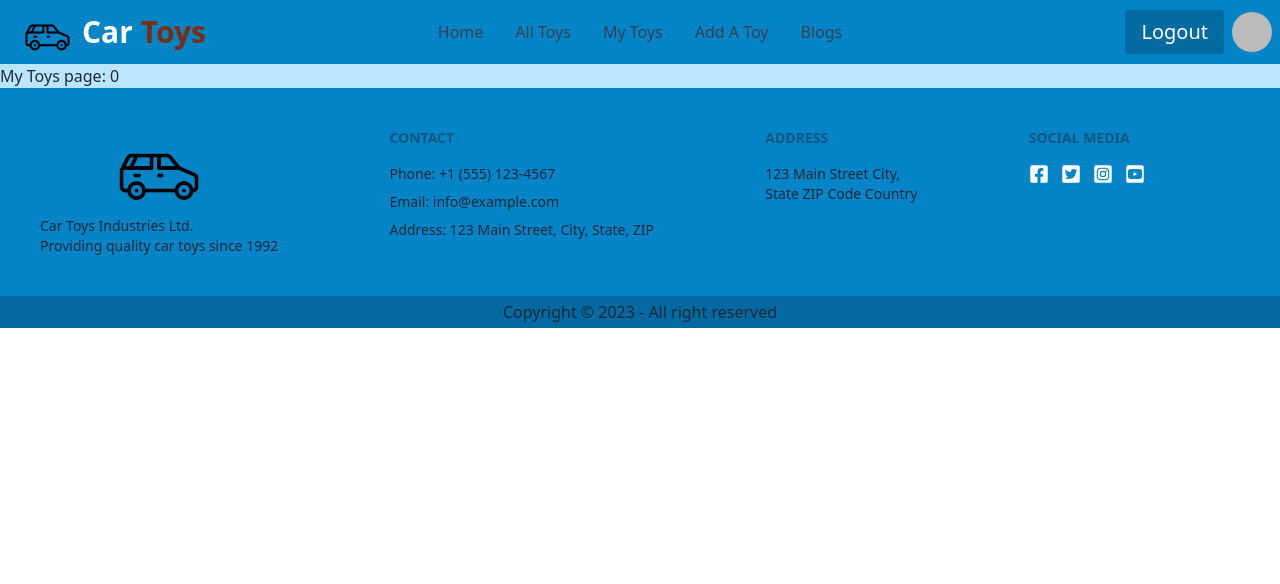
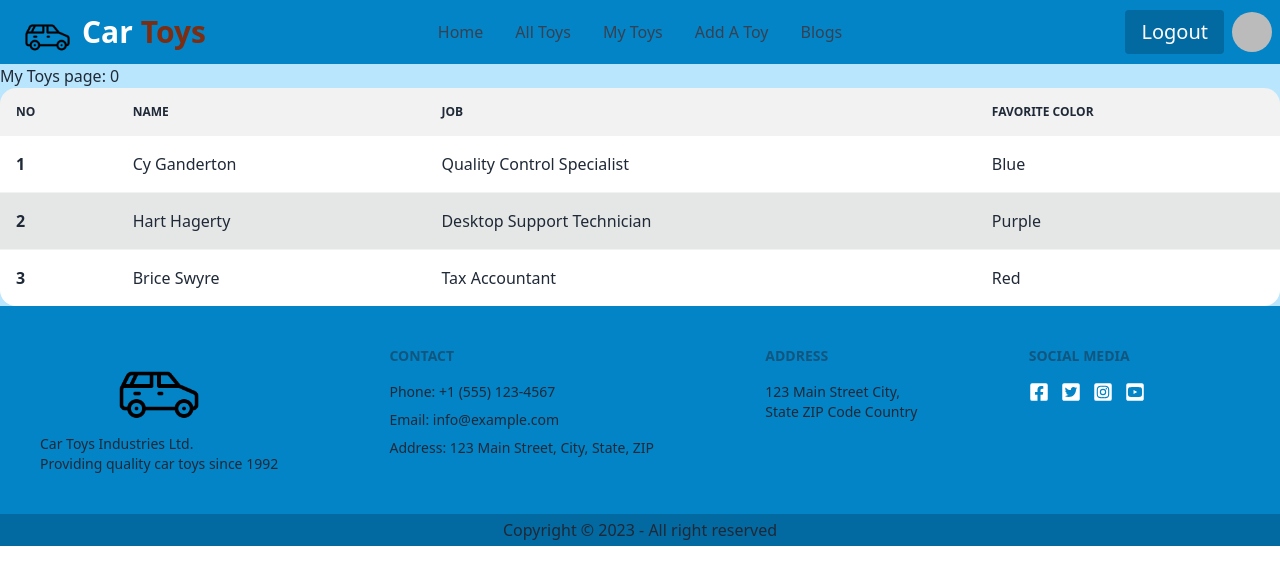
Before and after one commit to Rakibul-Islam01/assignment-11-client, a React (Vite) app: page /mytoy in a window 1280 px wide. Shown: the top 584 px of the page. Built offline with nearby package versions, Linux system fonts and the light colour scheme; no server answers; sample sign-in values are in the browser's storage.

Commit message:
table added for my toys page

```diff
--- a/src/PrivateRoute/PrivateRoute.jsx
+++ b/src/PrivateRoute/PrivateRoute.jsx
@@ -1,5 +1,5 @@
 import React, { useContext } from 'react';
-import { useLocation } from 'react-router-dom';
+import { Navigate, useLocation } from 'react-router-dom';
 import { AuthContext } from '../Provider/AuthProvider/AuthProvider';
 
 const PrivateRoute = ({children}) => {
--- a/src/components/MyToys/MyToys.jsx
+++ b/src/components/MyToys/MyToys.jsx
@@ -2,21 +2,57 @@
 import { AuthContext } from '../../Provider/AuthProvider/AuthProvider';
 
 const MyToys = () => {
-    const {user} = useContext(AuthContext)
+    const { user } = useContext(AuthContext)
     console.log(user)
     const [myToys, setMyToys] = useState([])
 
     let url = `http://localhost:5000/mytoys?sellerEmail=${user?.email}`
-    useEffect(()=>{
+    useEffect(() => {
         fetch(url)
-        .then(res => res.json())
-        .then(data => setMyToys(data))
+            .then(res => res.json())
+            .then(data => setMyToys(data))
     }, [url])
     console.log(myToys)
     return (
 
         <div>
             <h2>My Toys page: {myToys.length}</h2>
+            <div className="overflow-x-auto">
+                <table className="table w-full">
+                    {/* head*/}
+                    <thead>
+                        <tr>
+                            <th>NO</th>
+                            <th>Name</th>
+                            <th>Job</th>
+                            <th>Favorite Color</th>
+                        </tr>
+                    </thead>
+                    <tbody>
+                        {/* row 1 */}
+                        <tr>
+                            <th>1</th>
+                            <td>Cy Ganderton</td>
+                            <td>Quality Control Specialist</td>
+                            <td>Blue</td>
+                        </tr>
+                        {/* row 2 */}
+                        <tr className="active">
+                            <th>2</th>
+                            <td>Hart Hagerty</td>
+                            <td>Desktop Support Technician</td>
+                            <td>Purple</td>
+                        </tr>
+                        {/* row 3 */}
+                        <tr>
+                            <th>3</th>
+                            <td>Brice Swyre</td>
+                            <td>Tax Accountant</td>
+                            <td>Red</td>
+                        </tr>
+                    </tbody>
+                </table>
+            </div>
         </div>
     );
 };
```
